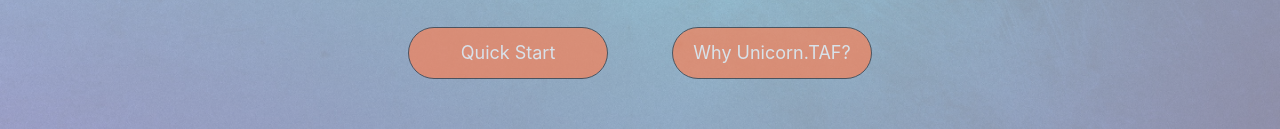
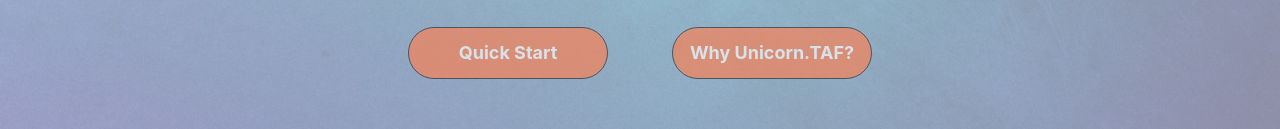
Before and after one commit to Unicorn-TAF/unicorn-taf.github.io, a plain HTML site: page index.html in a window 1280 px wide. Shown: the part 509-638 px from the top of the page. Drawn offline with nearby package versions, Linux system fonts and the light colour scheme; no server answers.

Commit message:
bold hero buttons

```diff
--- a/index.html
+++ b/index.html
@@ -56,8 +56,8 @@
             <div class="hero-text">
                 <h1><b>Unicorn Test Automation Framework</b></h1>
                 <p>Unicorn is all-in-one test automation framework which provides wide spectrum of functionality out of box to start efficient test automation process in short terms.</p>
-                <a href="quick-start.html" target="_blank" class="btn btn-border btn-green mb-10" >Quick Start</a>
-                <a href="#whySection" class="btn btn-border btn-green mb-10" style="margin-left: 60px;">Why Unicorn.TAF?</a>
+                <a href="quick-start.html" target="_blank" class="btn btn-border btn-green mb-10" ><b>Quick Start</b></a>
+                <a href="#whySection" class="btn btn-border btn-green mb-10" style="margin-left: 60px;"><b>Why Unicorn.TAF?</b></a>
             </div><!-- /.hero-text -->
         </div><!-- /.hero-content -->
     </div><!-- /.hero -->
```
